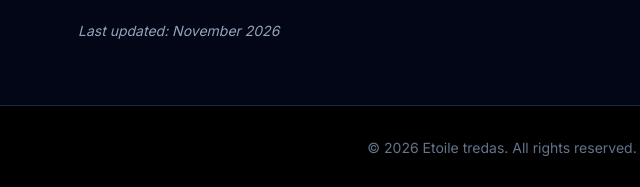
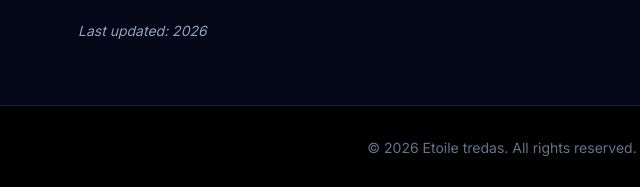
Before and after one commit to etoiletredas-arch/Etoiletredas, a plain HTML site: page refund.html in a window 1280 px wide. Shown: the part 1128-1315 px from the top of the page, 138-778 px from the left. Drawn offline with nearby package versions, Linux system fonts and the light colour scheme.

Commit message:
Update refund.html

```diff
--- a/refund.html
+++ b/refund.html
@@ -56,7 +56,7 @@
                 <li>Company: Etoile tredas</li>
             </ul>
 
-            <p class="mt-8 text-sm italic">Last updated: November 2026</p>
+            <p class="mt-8 text-sm italic">Last updated: 2026</p>
         </div>
     </main>
 
```
